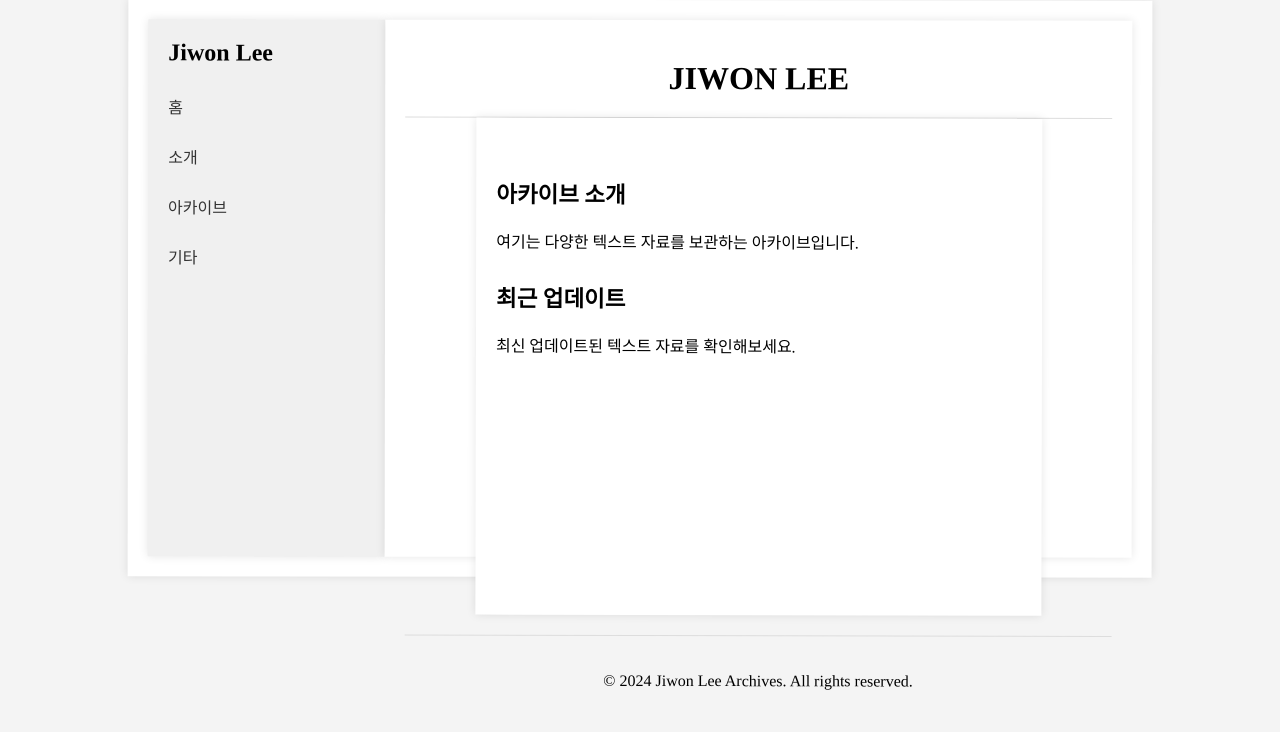
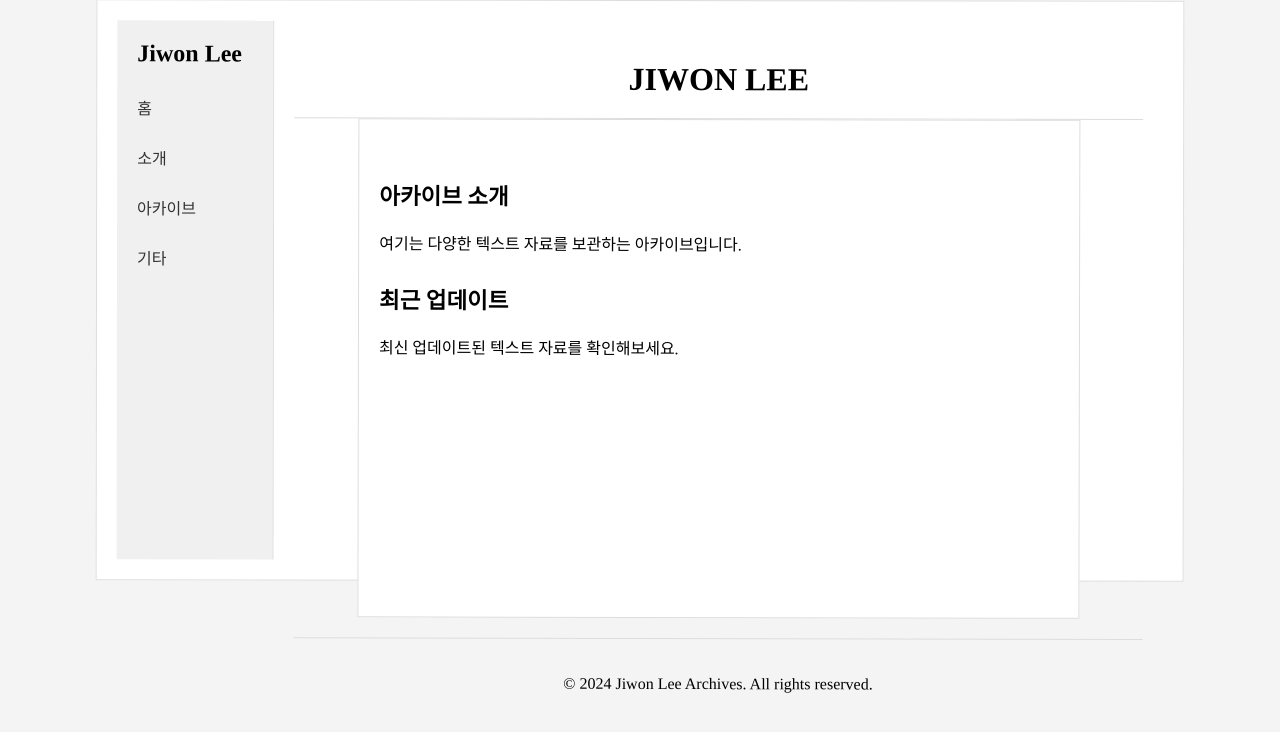
Before and after one commit to LfayeJ/archives, a Jekyll site: the page built from index.html, in a window 1280 px wide. Shown: the top 732 px of the page. Built offline with Jekyll 4.4.1, drawn with Linux system fonts in a browser that asks for light colours; some web fonts are replaced.

Commit message:
Update styles.css

```diff
--- a/assets/css/styles.css
+++ b/assets/css/styles.css
@@ -7,8 +7,8 @@
 }
 
 :root {
-  --container-width: 80%;
-  --box-shadow: 0 0 10px rgba(0, 0, 0, 0.1);
+  --container-width: 85%;
+  --border-color: #ddd;
 
 html, body, .container, header, header h1, header nav ul, header nav ul li, header nav ul li a,
 .content, .content h2, .content p, footer {
@@ -29,15 +29,16 @@ body {
   margin: 0 auto;
   padding: 20px;
   background-color: #fff;
-  box-shadow: var(--box-shadow);
   box-sizing: border-box; /* 패딩과 테두리를 포함한 전체 크기를 계산 */
+  border: 1px solid var(--border-color); /* 컨테이너 구분선 */
 }
 
 .side-menu {
-  width: 20%; /* 사이드메뉴의 너비 */
+  width: 15%; /* 사이드메뉴의 너비 */
   background-color: #f0f0f0; /* 배경색 */
   padding: 20px; /* 내부 여백 */
-  box-shadow: var(--box-shadow); /* 그림자 효과 */
+  box-sizing: border-box;
+  border-right: 1px solid var(--border-color); /* 사이드메뉴 구분선 */
 }
 
 .side-menu h1 {
@@ -70,7 +71,7 @@ body {
     flex: 1; /* 남은 공간을 모두 차지하도록 설정 */
     padding: 20px; /* 주요 컨텐츠의 내부 여백 */
     background-color: #fff; /* 주요 컨텐츠의 배경색 */
-    box-shadow: 0 0 10px rgba(0, 0, 0, 0.1); /* 그림자 효과 */
+    box-sizing: border-box;
 }
 
 header, footer {
@@ -79,7 +80,7 @@ header, footer {
 }
 
 header {
-  border-bottom: 1px solid #ddd;
+  border-bottom: 1px solid var(--border-color); /* 헤더 구분선 */
 }
 
 header h1 {
@@ -102,6 +103,6 @@ header h1 {
 }
 
 footer {
-  border-top: 1px solid #ddd;
+  border-top: 1px solid var(--border-color); /* 푸터 구분선 */
   margin-top: 20px;
 }
```
